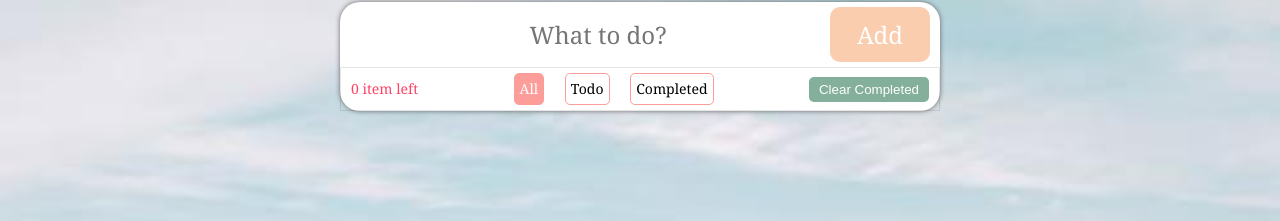
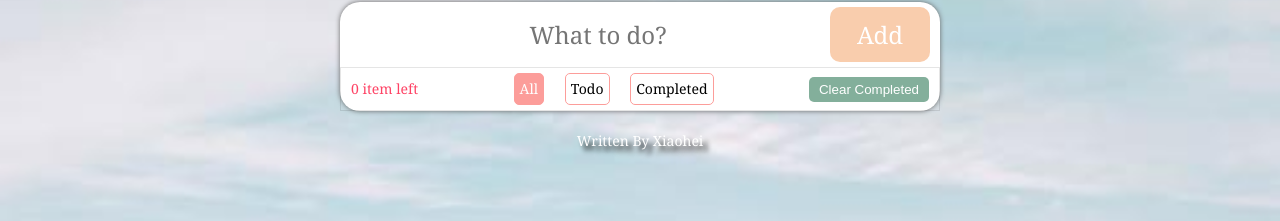
Before and after one commit to Shenhaoyi/todolist, a Vue app: page / in a window 1280 px wide. Shown: the part 204-425 px from the top of the page. Built offline with nearby package versions, Linux system fonts and the light colour scheme.

Commit message:
添加 MainFooter 组件。

```diff
--- a/src/App.vue
+++ b/src/App.vue
@@ -4,6 +4,7 @@
 
     </MainHeader>
     <main-todo></main-todo>
+    <main-footer></main-footer>
   </div>
 </template>
 
@@ -11,6 +12,7 @@
   import './assets/styles/global.scss'
   import MainHeader from './components/MainHeader.vue'
   import MainTodo from './components/MainTodo/MainTodo.vue'
+  import MainFooter from './components/MainFooter.vue'
 
   export default {
     data(){
@@ -23,7 +25,7 @@
       }
     },
     name: 'App',
-    components: {MainTodo, MainHeader},
+    components: {MainFooter, MainTodo, MainHeader},
     // components: {MainHeader},
   }
 </script>
--- /dev/null
+++ b/src/components/MainFooter.vue
@@ -0,0 +1,18 @@
+<template>
+<footer class="main-footer">Written By Xiaohei</footer>
+</template>
+
+<script>
+  export default  {
+    name:'MainFooter'
+  }
+</script>
+
+<style lang="scss" scoped>
+.main-footer{
+  margin-top:20px;
+  text-align: center;
+  color: #fff;
+  text-shadow: 5px 5px 5px rgba(0, 0, 0, 1);
+}
+</style>
```
